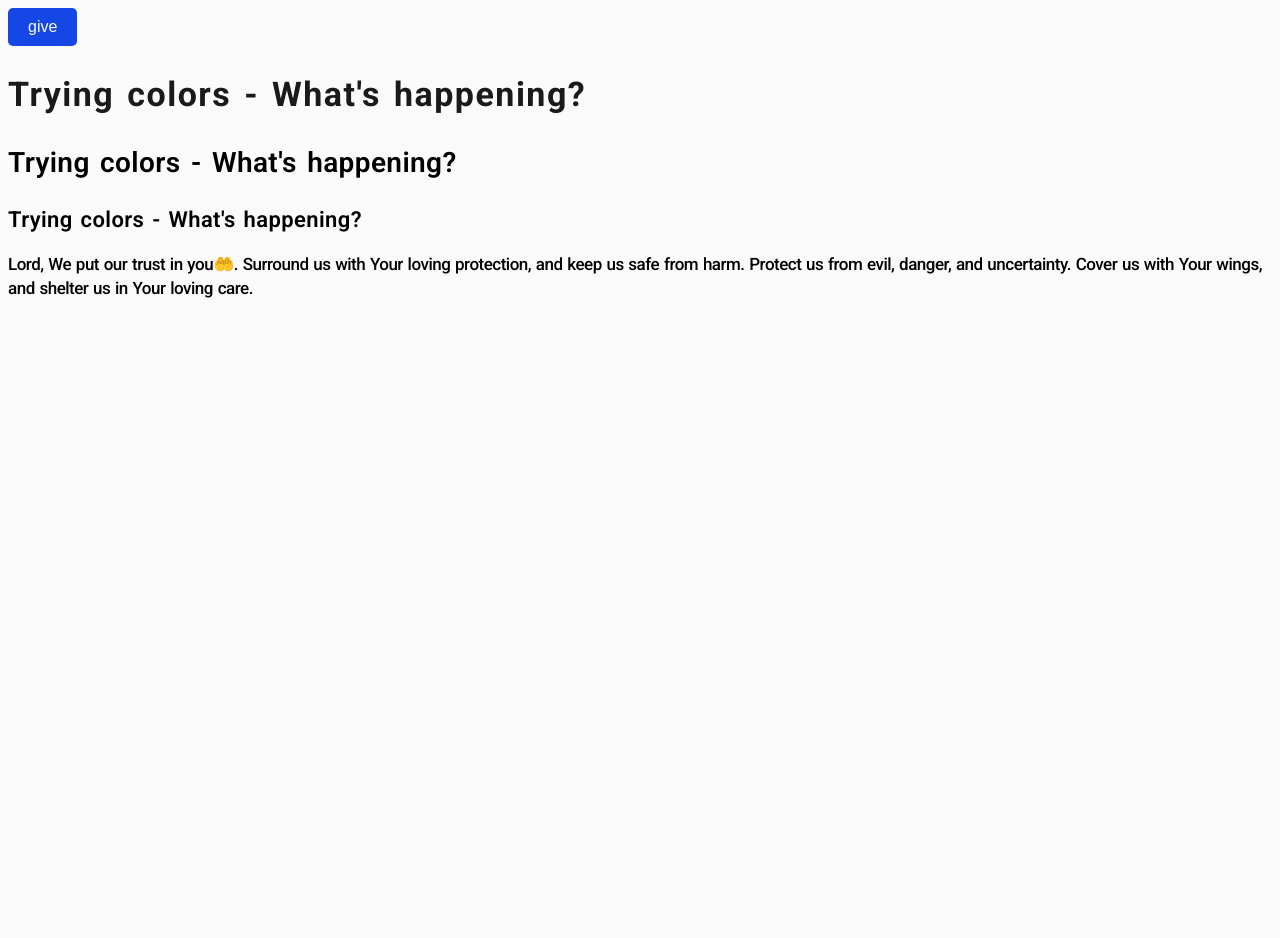
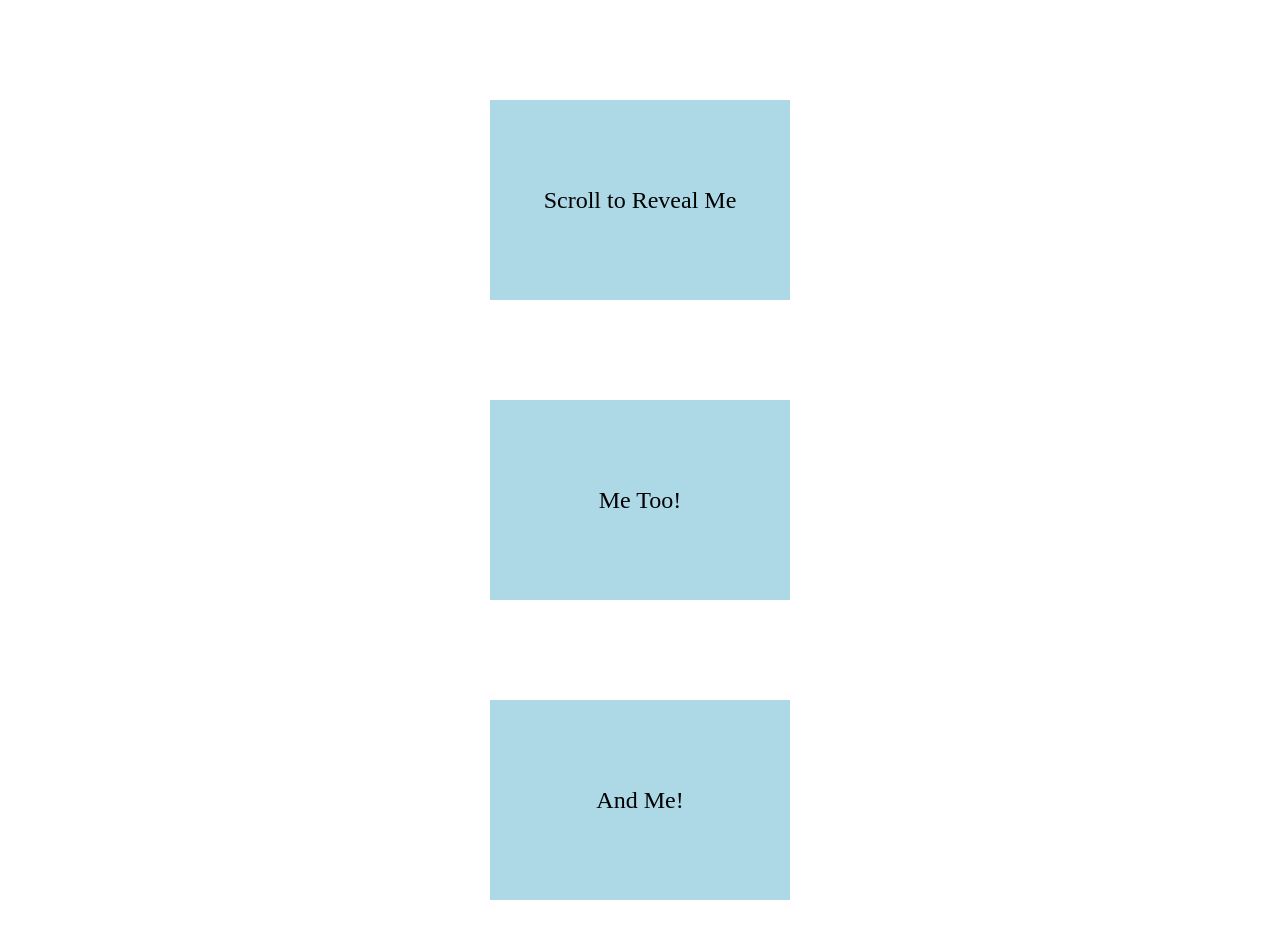
Before and after one commit to codingat17/fonts, a plain HTML site: page index.html in a window 1280 px wide. Shown: the top 938 px of the page. Before the commit the page ends 800 px from the top, so only its background shows below. Drawn offline with Linux system fonts and the light colour scheme.

Commit message:
Add files via upload

```diff
--- a/index.html
+++ b/index.html
@@ -2,23 +2,62 @@
 <html lang="en">
 <head>
   <meta charset="UTF-8">
-  <meta name="viewport" content="width=device-width, initial-scale=1.0">
-  <link rel="preconnect" href="https://fonts.googleapis.com">
-  <link rel="preconnect" href="https://fonts.gstatic.com" crossorigin>
-  <link href="https://fonts.googleapis.com/css2?family=Roboto:ital,wght@0,100..900;1,100..900&display=swap" rel="stylesheet">
-  <link rel="stylesheet" href="main.css">
+  <title>Scroll Reveal</title>
+  <style>
+    body {
+      height: 2000px; /* Just to make scrolling possible */
+      margin: 0;
+      padding: 0;
+    }
+
+    .reveal {
+      opacity: 0;
+      transform: translateY(150px);
+      transition: all 2s ease;
+    }
+
+    .reveal.active {
+      opacity: 1;
+      transform: translateY(0);
+    }
+
+    .box {
+      width: 300px;
+      height: 200px;
+      margin: 100px auto;
+      background-color: lightblue;
+      text-align: center;
+      line-height: 200px;
+      font-size: 24px;
+    }
+  </style>
 </head>
 <body>
 
-  <button>give</button>
+  <div class="box reveal">Scroll to Reveal Me</div>
+  <div class="box reveal">Me Too!</div>
+  <div class="box reveal">And Me!</div>
 
-  <h1>Trying colors - What's happening?</h1>
-  <h2>Trying colors - What's happening?</h2>
-  <h3>Trying colors - What's happening?</h>
+  <script>
+    window.addEventListener('scroll', reveal);
+    window.addEventListener('load', reveal); // Also reveal on page load
 
-  <p>
-    Lord, We put our trust in you🤲. Surround us with Your loving protection, and keep us safe from harm. Protect us from evil, danger, and uncertainty. Cover us with Your wings, and shelter us in Your loving care.
-  </p>
+    function reveal() {
+      const reveals = document.querySelectorAll('.reveal');
+
+      for (let i = 0; i < reveals.length; i++) {
+        const windowHeight = window.innerHeight;
+        const revealTop = reveals[i].getBoundingClientRect().top;
+        const revealPoint = 150;
+
+        if (revealTop < windowHeight - revealPoint) {
+          reveals[i].classList.add('active');
+        } else {
+          reveals[i].classList.remove('active');
+        }
+      }
+    }
+  </script>
 
 </body>
 </html>
--- a/main.css
+++ b/main.css
@@ -1,56 +1,76 @@
 :root {
-  --off-white: #FAFAFA;
-  --text-color: #1A1A1A;
+  --off-white: #FAFAFA; /* Off-white for body-bg*/
+  --text-color: #1A1A1A; /*Soft-black color */
   --primary-color: #1447E6; /* Blue color */
-  --secondary-color: ; /* Green color */
-  --accent-color: #3b3b3b;
+  --secondary-color: #F1C40F; /*Soft Gold color */
+  --accent-color: #D3D3D3; /*Light gray color */
   --text-size: 17px;
 }
-body {
-  background-color: var(--off-white);
-  font-family: 'Roboto', sans-serif;
-}
-h1 {
-  color: var(--text-color);
-  font-size: 34px;
-  font-weight: 700;
-  letter-spacing: 1.5px;
-  line-height: 1.5;
-  word-spacing: 3px;
-}
-h2 {
-  font-size: 28px;
-  font-weight: 600;
-  letter-spacing: 0.4px;
-  line-height: 1.4;
-  word-spacing: 3px;
-}
-h3, h4, h5 {
-  font-size: 22px;
-  font-weight: 600;
-  letter-spacing: 0.4px;
-  line-height: 1.4;
-  word-spacing: 2px;
-}
-p {
-  font-size: var(--text-size);
-  font-weight: 500;
-  letter-spacing: -.5px;
-  line-height: 1.4;
-  word-spacing: 1px;
-}
-/* For Buttons */
-button {
-  background-color: var(--primary-color); /* Sky Blue */
-  color: var(--off-white);
-  border: none;
-  padding: 10px 20px;
-  font-size: 16px;
-  cursor: pointer;
-  border-radius: 5px;
-  transition: background-color 0.3s ease;
+* {
+  margin: 0;
+  padding: 0;
+  box-sizing: border-box;
 }
 
-button:hover {
-  background-color: var(--accent-color); /* Powder Blue */
+.image-container {
+  position: relative;
+  display: inline-block;
 }
+.image {
+  width: 100%;
+  height: auto;
+  transition: opacity 0.3s ease-in-out;
+}
+.content {
+  position: absolute;
+  top: 0;
+  left: 0;
+  width: 100%;
+  height: 100%;
+  backdrop-filter: blur(10px);
+  color: #202020;
+  opacity: 0; /* Hidden by default */
+  transition: opacity 0.3s ease-in-out;
+  display: flex;
+  flex-direction: column;
+  justify-content: center;
+  align-items: center;
+  gap: 10px;
+  text-align: center;
+  padding: 10px;
+}
+.image-container:hover .content {
+  opacity: 1;
+}
+.image-container:hover .image {
+  opacity: 0.7;
+}
+
+/*
+.image-container {
+  margin: 10px;
+  max-width: 400px;
+  height: 400px;
+  overflow: hidden;
+  position: relative;
+}
+.image-container img {
+  aspect-ratio: 1 / 1;
+}
+#slider-image {
+  width: 100%;
+  height: 100%;
+  object-fit: cover;
+  transition: opacity 0.5s ease-in-out;
+}
+*/
+
+/* For medium (md) screens and above */
+@media (min-width: 768px) {
+  #slider-image {
+    width: 100%; /* Keep image at full width */
+    height: auto; /* Let the height adjust automatically */
+    object-fit: contain; /* Retain aspect ratio without stretching */
+    transition: none; /* Disable transition effect */
+  }
+}
```
Also changed, not shown: main.js (added, +18 -0 lines), g1.jpg (added), g5.jpg (added), g8.jpg (added), g9.jpg (added), text.txt (added), 1 other file.
